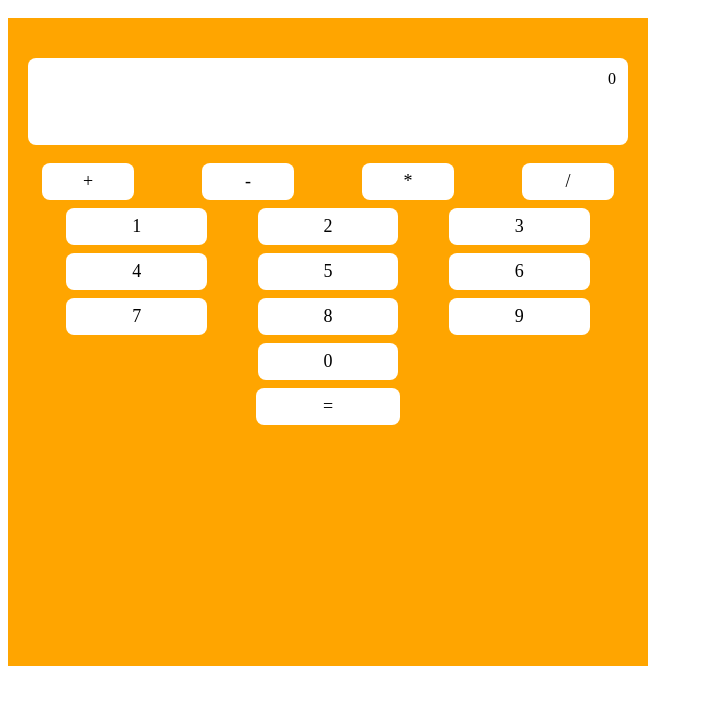
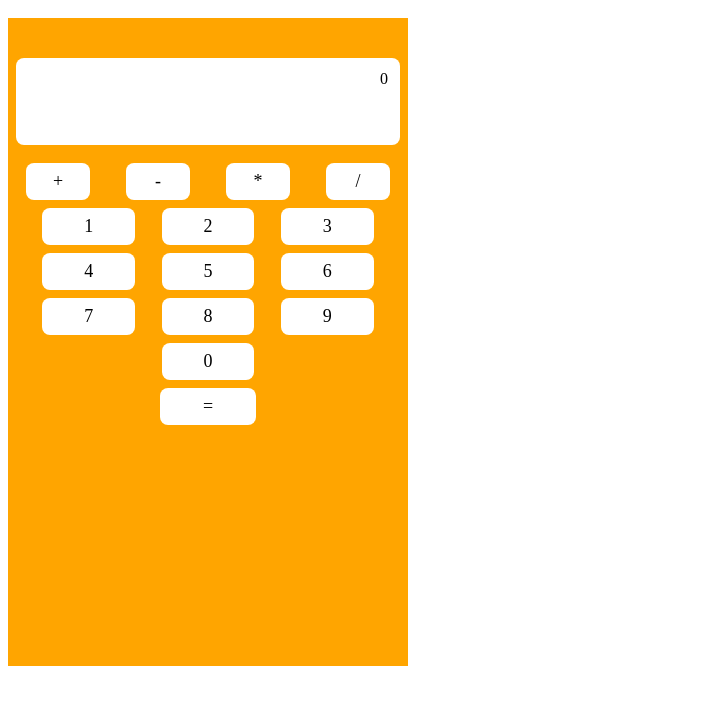
Before and after one commit to jogipr/calculator-app-y98h3z, a plain HTML site: page index.html in a window 1280 px wide. Shown: the part 48-752 px from the top of the page, without its empty margins (0-703 px from the left). Drawn offline with Linux system fonts and the light colour scheme.

Commit message:
1 file modified

```diff
--- a/styles.css
+++ b/styles.css
@@ -3,7 +3,8 @@ body {
 
 .app-container {
   background: orange;
-  width: 50vw;
+  width: 60vw;
+  max-width: 400px;
   height: 80%;
   padding-top: 20px;
 }
```
